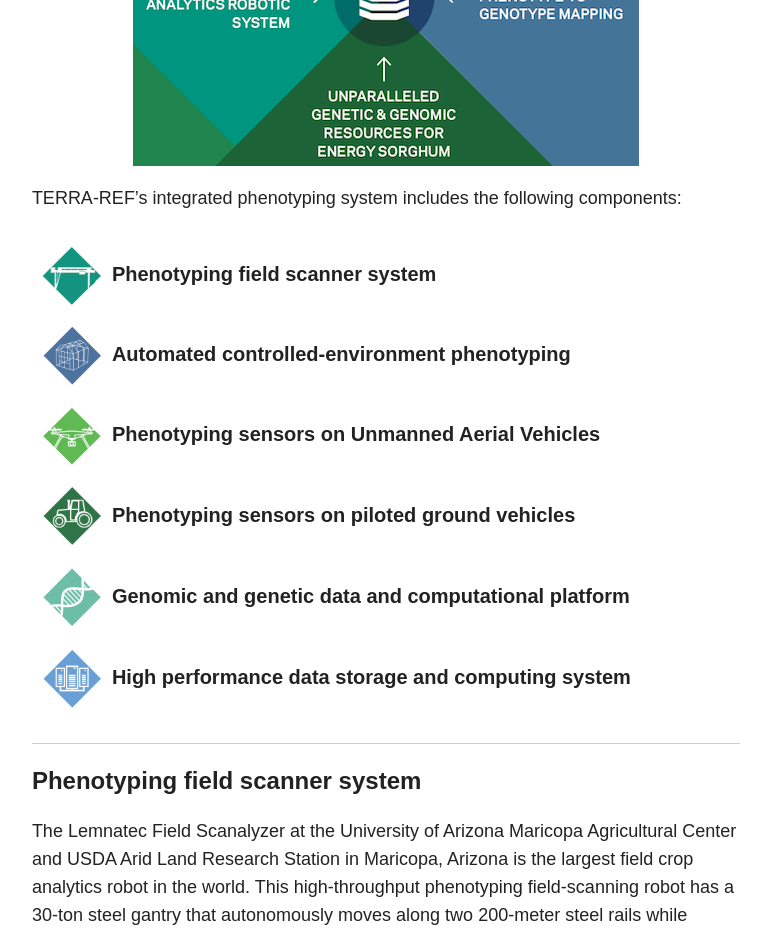
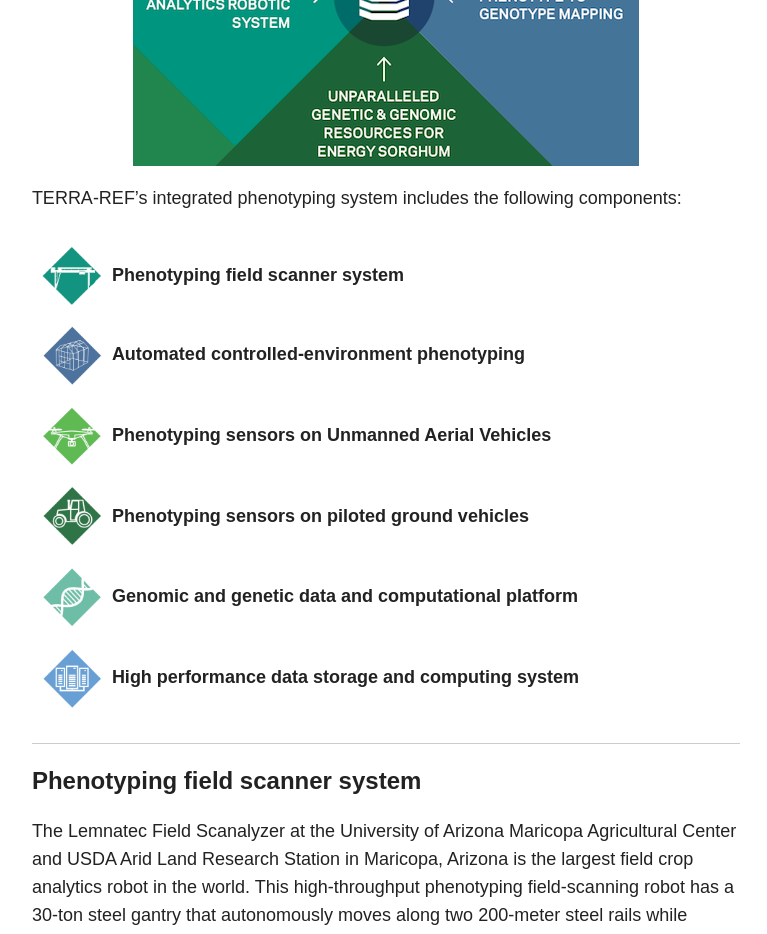
Before and after one commit to terra-reference/terraref.github.io, a Jekyll site: the page built from index.md, in a window 1280 px wide. Shown: the part 493-1427 px from the top of the page, without its empty margins (254-1021 px from the left). Built offline with Jekyll 4.4.1, drawn with Linux system fonts in a browser that asks for light colours; nearby versions of some CDN libraries.

Commit message:
Added custom style for image list span

```diff
--- a/_sass/_page.scss
+++ b/_sass/_page.scss
@@ -299,3 +299,19 @@ span + .entry-title {
 		vertical-align: middle;
 	}
 }
+
+.customspan {
+	@include font-size(18);
+	font-weight: bold;
+	margin: 10px;
+    display: inline-block;
+}
+
+.diagram {
+	text-align: center;
+}
+
+.customimage {
+	width: 60px;
+   	margin-right: 10px;
+}
--- a/index.md
+++ b/index.md
@@ -8,28 +8,26 @@ image:
 
 _The Transportation Energy Resources from Renewable Agriculture Phenotyping Reference Platform (TERRA-REF) will accelerate breeding and the commercial release of high-yield bioenergy sorghum hybrids._
 
-<div class="diagram" style="text-align: center">
-<img src="/images/new/diagram2.png">
-</div>
+<div class="diagram"><img src="/images/new/diagram2.png"></div>
 
 TERRA-REF’s integrated phenotyping system includes the following components:
 <p style="width=100%">
-<span style="display:inline-block;font-size:20px; font-weight: bold; margin: 10px; margin-left: 10px">
-<a href="#field-phenotyping-field-scanner-system"><img src="/images/new/gantry2.png" style="width: 60px; margin-right:10px">Phenotyping field scanner system</a>
+<span class="customspan">
+<a href="#field-phenotyping-field-scanner-system"><img src="/images/new/gantry2.png" class="customimage">Phenotyping field scanner system</a>
 </span>
-<span style="display:inline-block;font-size:20px; font-weight: bold; margin: 10px">
-<a href="#automated-controlled-environment-phenotyping"><img src="/images/new/greenhouse2.png" style="width: 60px; margin-right: 10px">Automated controlled-environment phenotyping</a>
+<span class="customspan">
+<a href="#automated-controlled-environment-phenotyping"><img src="/images/new/greenhouse2.png" class="customimage">Automated controlled-environment phenotyping</a>
 </span>
-<span style="display:inline-block;font-size:20px; font-weight: bold; margin: 10px">
-<a href="#phenotyping-sensors-on-unmanned-aerial-vehicles"><img src="/images/new/uav2.png" style="width: 60px; margin-right: 10px">Phenotyping sensors on Unmanned Aerial Vehicles</a>
+<span class="customspan">
+<a href="#phenotyping-sensors-on-unmanned-aerial-vehicles"><img src="/images/new/uav2.png" class="customimage">Phenotyping sensors on Unmanned Aerial Vehicles</a>
 </span>
-<span style="display:inline-block;font-size:20px; font-weight: bold; margin: 10px">
-<a href="#phenotyping-sensors-on-piloted-ground-vehicles"><img src="/images/new/tractor2.png" style="width: 60px; margin-right: 10px">Phenotyping sensors on piloted ground vehicles</a>
+<span class="customspan">
+<a href="#phenotyping-sensors-on-piloted-ground-vehicles"><img src="/images/new/tractor2.png" class="customimage">Phenotyping sensors on piloted ground vehicles</a>
 </span>
-<span style="display:inline-block;font-size:20px; font-weight: bold; margin: 10px">
+<span class="customspan">
 <a href="#genomic-and-genetic-data-and-computational-platform"><img src="/images/new/genomics2.png" style="width: 60px; margin-right: 10px">Genomic and genetic data and computational platform</a>
 </span>
-<span style="display:inline-block;font-size:20px; font-weight: bold; margin: 10px">
+<span class="customspan">
 <a href="#high-performance-data-storage-and-computing-system"><img src="/images/new/compute2.png" style="width: 60px; margin-right: 10px">High performance data storage and computing system</a>
 </span>
 </p>
```
